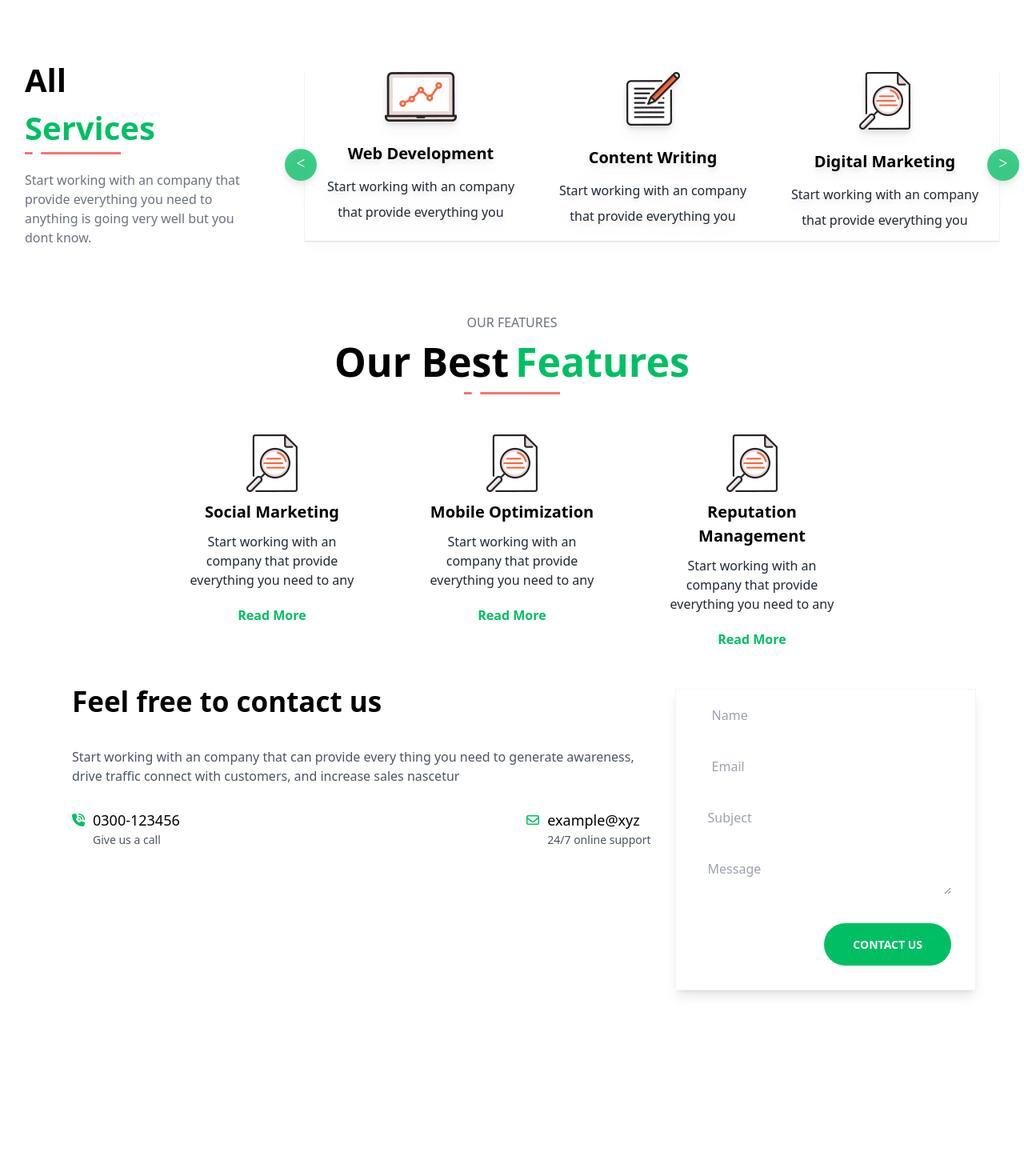
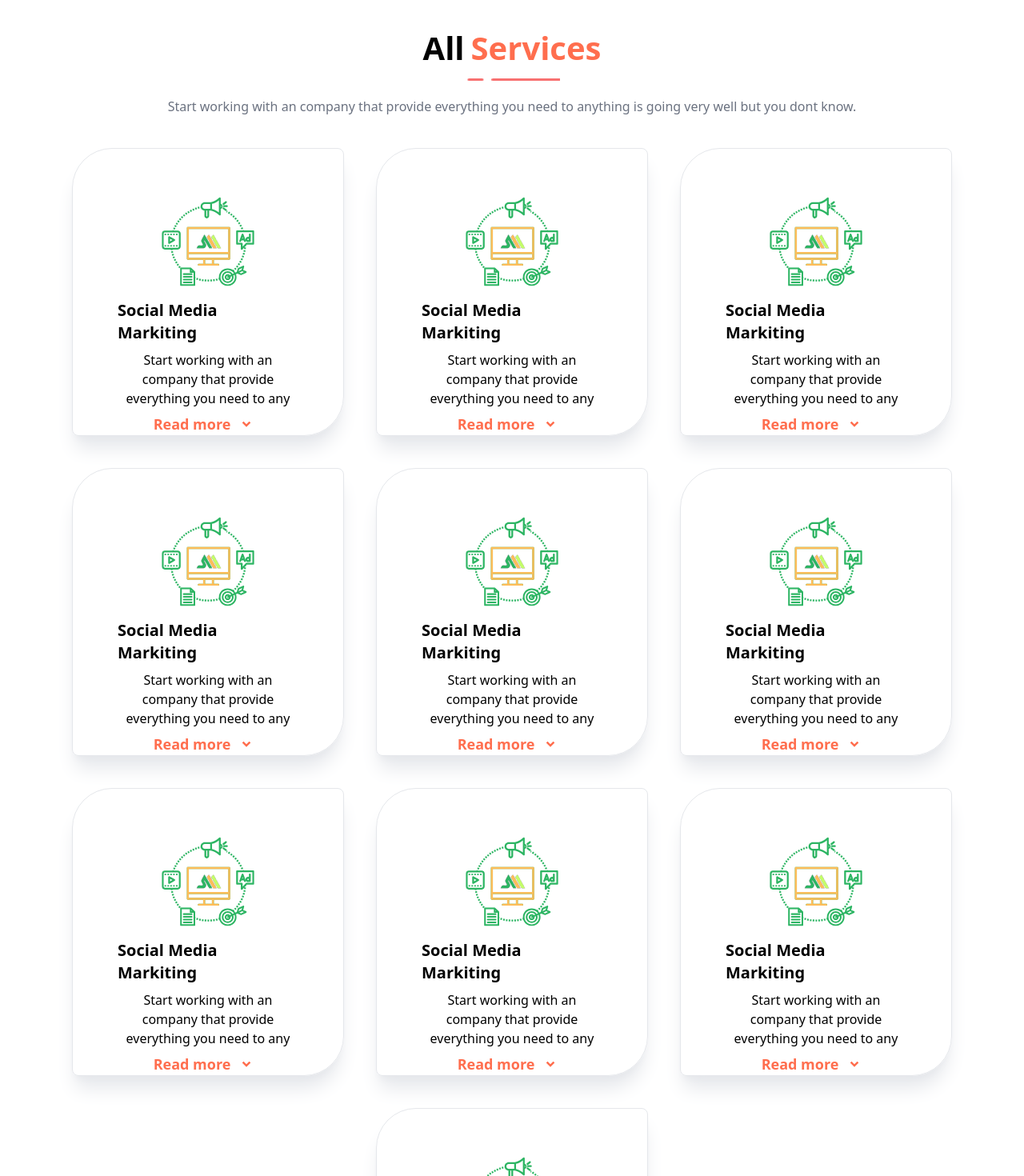
Before and after one commit to mhmAdmin1122/startupMAXIM, a Next.js app: page /Components/S/ServicesPage in a window 1280 px wide. Shown: the top 1470 px of the page at 80% size. Before the commit the page ends 1268 px from the top, so only its background shows below. Built offline with nearby package versions, Linux system fonts and the light colour scheme.

Commit message:
Services page ready to view for all devices without herobanner

```diff
--- /dev/null
+++ b/pages/Components/F/FeatureCard.tsx
@@ -0,0 +1,25 @@
+import React from "react";
+import Image from "next/image";
+import Link from "next/link";
+
+const FeatureCard = ({
+  FeatureName,
+  FeatureDiscription,
+  FeaturePic,
+  BtnUrl,
+}: any) => {
+  return (
+    <div className="w-[320px] rounded-tl-[65px] rounded-br-[65px] rounded-[12px] px-[25px] flex flex-col align-middle items-center bg-[#fff] py-[20px]">
+      <div>
+        <Image src={FeaturePic} alt="service" className="mx-auto" />
+      </div>
+      <h3 className="text-[20px] font-semibold py-[10px] cursor-context-menu">{FeatureName}</h3>
+      <p className="text-gray-800">{FeatureDiscription}</p>
+      <Link href={`${BtnUrl}`} className="my-[20px] font-bold text-[#ff6e4e]">
+        Read More
+      </Link>
+    </div>
+  );
+};
+
+export default FeatureCard;
--- a/pages/Components/S/ServicesPage.tsx
+++ b/pages/Components/S/ServicesPage.tsx
@@ -5,229 +5,134 @@ import Slider from "react-slick";
 import Service1 from "@/public/img/service1.png";
 import Service2 from "@/public/img/service2.png";
 import Service3 from "@/public/img/service3.png";
-import Link from "next/link";
 import Marque from "../M/Marque";
+import FeatureCard from "../F/FeatureCard";
+import ServicesSliderCard from "./ServicesSliderCard";
+import card1 from "@/public/img/card1.svg";
 
 const ServicesPage = () => {
-  function SampleNextArrow(props:any) {
-    const { className, style, onClick } = props;
-    return (
-      <div
-        className={className}
-        style={{ ...style, display: "block", background: "red" }}
-        onClick={onClick}
-      />
-    );
-  }
-
-  function SamplePrevArrow(props:any) {
-    const { className, style, onClick } = props;
-    return (
-      <div
-        className={className}
-        style={{ ...style, display: "block", background: "green" }}
-        onClick={onClick}
-      />
-    );
-  }
-  const settings = {
-    infinite: true,
-    slidesToShow: 3,
-    slidesToScroll: 1,
-    autoplay: true,
-    autoplaySpeed: 5000,
-    responsive: [
-      {
-        breakpoint: 1024,
-        settings: {
-          slidesToShow: 3,
-          slidesToScroll: 3,
-          infinite: true,
-        },
-      },
-      {
-        breakpoint: 600,
-        settings: {
-          slidesToShow: 2,
-          slidesToScroll: 2,
-          initialSlide: 2,
-        },
-      },
-      {
-        breakpoint: 480,
-        settings: {
-          slidesToShow: 1,
-          slidesToScroll: 1,
-        },
-      },
-    ],
-  };
   return (
-    <main>
-      <section className="flex flex-wrap my-[70px] justify-center px-[20px] gap-[40px]">
-        <div className="w-[25%] max-[916px]:w-full">
-          <h1 className="text-[40px] font-extrabold ">All</h1>
-          <h1 className="text-[40px] font-extrabold text-[var(--background-color)]">
-            Services
-          </h1>
-          <div className="services-loader">
+    <section>
+      {/* slider-section-services page */}
+      <div className="grid py-[30px] justify-center px-[20px] gap-[40px]">
+        <div className="w-full">
+          <div className="flex flex-col items-center gap-2 w-full justify-center">
+            <div className="flex items-center gap-2 w-full justify-center">
+              <h2 className="text-[40px] font-extrabold ">All</h2>
+              <h3 className="text-[40px] font-extrabold text-[#ff6e4e]">
+                Services
+              </h3>
+            </div>
             <Marque />
           </div>
-          <p className="text-gray-500 pr-[30px] mt-[20px]">
+
+          <p className="text-gray-500 text-wrap pt-[20px] text-center">
             Start working with an company that provide everything you need to
             anything is going very well but you dont know.
           </p>
         </div>
-        <div className="w-[70%] my-[20px] shadow-sm shadow-gray-300 drop-shadow-lg">
-          <Slider {...settings}>
-            <div className="w-[50%] px-[10px] text-center flex flex-col align-middle items-center">
-              <div>
-                <Image src={Service1} alt="service" className="mx-auto" />
-              </div>
-              <h1 className="text-[20px] font-semibold pt-[25px]">
-                SEO & Analytics
-              </h1>
-              <p className="text-gray-800 px-[7px] leading-[32px] py-[10px]">
-                Start working with an company that provide everything you
-              </p>
-            </div>
-            <div className="w-[50%] px-[5px] text-center flex flex-col align-middle items-center">
-              <div>
-                <Image src={Service3} alt="service" className="mx-auto" />
-              </div>
-              <h1 className="text-[20px] font-semibold pt-[25px]">
-                Web Development
-              </h1>
-              <p className="text-gray-800 px-[7px] leading-[32px] py-[10px]">
-                Start working with an company that provide everything you
-              </p>
-            </div>
-            <div className="w-[50%] px-[5px] text-center flex flex-col align-middle items-center">
-              <div>
-                <Image src={Service2} alt="service" className="mx-auto" />
-              </div>
-              <h1 className="text-[20px] font-semibold pt-[25px]">
-                Content Writing
-              </h1>
-              <p className="text-gray-800 px-[7px] leading-[32px] py-[10px]">
-                Start working with an company that provide everything you
-              </p>
-            </div>
-            <div className="w-[50%] px-[5px] text-center flex flex-col align-middle items-center">
-              <div>
-                <Image src={Service1} alt="service" className="mx-auto" />
-              </div>
-              <h1 className="text-[20px] font-semibold pt-[25px]">
-                Digital Marketing
-              </h1>
-              <p className="text-gray-800 px-[7px] leading-[32px] py-[10px]">
-                Start working with an company that provide everything you
-              </p>
-            </div>
-          </Slider>
+
+        <div className="w-full flex flex-wrap justify-center items-center gap-10">
+          <ServicesSliderCard
+            cardPic={card1}
+            cardTitle="Social Media Markiting"
+            cardDescription="Start working with an company that provide everything you need to any"
+            btnUrl="/Services"
+          />
+          <ServicesSliderCard
+            cardPic={card1}
+            cardTitle="Social Media Markiting"
+            cardDescription="Start working with an company that provide everything you need to any"
+            btnUrl="/Services"
+          />
+          <ServicesSliderCard
+            cardPic={card1}
+            cardTitle="Social Media Markiting"
+            cardDescription="Start working with an company that provide everything you need to any"
+            btnUrl="/Services"
+          />
+          <ServicesSliderCard
+            cardPic={card1}
+            cardTitle="Social Media Markiting"
+            cardDescription="Start working with an company that provide everything you need to any"
+            btnUrl="/Services"
+          />
+          <ServicesSliderCard
+            cardPic={card1}
+            cardTitle="Social Media Markiting"
+            cardDescription="Start working with an company that provide everything you need to any"
+            btnUrl="/Services"
+          />
+          <ServicesSliderCard
+            cardPic={card1}
+            cardTitle="Social Media Markiting"
+            cardDescription="Start working with an company that provide everything you need to any"
+            btnUrl="/Services"
+          />
+          <ServicesSliderCard
+            cardPic={card1}
+            cardTitle="Social Media Markiting"
+            cardDescription="Start working with an company that provide everything you need to any"
+            btnUrl="/Services"
+          />
+          <ServicesSliderCard
+            cardPic={card1}
+            cardTitle="Social Media Markiting"
+            cardDescription="Start working with an company that provide everything you need to any"
+            btnUrl="/Services"
+          />
+          <ServicesSliderCard
+            cardPic={card1}
+            cardTitle="Social Media Markiting"
+            cardDescription="Start working with an company that provide everything you need to any"
+            btnUrl="/Services"
+          />
+          <ServicesSliderCard
+            cardPic={card1}
+            cardTitle="Social Media Markiting"
+            cardDescription="Start working with an company that provide everything you need to any"
+            btnUrl="/Services"
+          />
         </div>
-      </section>
-      <section>
+      </div>
+
+      {/* Our_Best_Features */}
+      <div className="pb-[90px] pt-[30px] bg-gradient-to-t from-[#00bf63] to-[#c4ff69]">
         <div className="text-center my-[50px]">
-          <p className="text-gray-500">OUR FEATURES</p>
+          <p className="text-[#ff6e4e]">OUR FEATURES</p>
           <div className="flex justify-center flex-wrap items-center gap-[8px] font-black text-[30px]">
             <h1 className=" text-[50px]">Our Best </h1>
-            <h1 className="text-[var(--background-color)] text-[50px]">
-              Features
-            </h1>
+            <h1 className="text-[#ff6e4e] text-[50px]">Features</h1>
           </div>
           <div className="loader">
             <Marque />
           </div>
         </div>
-        <div className="flex flex-wrap gap-[50px] justify-center">
-          <div className="w-[250px] px-[10px] text-center flex flex-col align-middle items-center">
-            <div>
-              <Image src={Service1} alt="service" className="mx-auto" />
-            </div>
-            <h1 className="text-[20px] font-semibold py-[10px]">
-              Social Marketing
-            </h1>
-            <p className="text-gray-800">
-              Start working with an company that provide everything you need to
-              any
-            </p>
-            <button className="my-[20px] font-bold text-[var(--background-color)]">
-              Read More
-            </button>
-          </div>
-          <div className="w-[250px] px-[10px] text-center flex flex-col align-middle items-center">
-            <div>
-              <Image src={Service1} alt="service" className="mx-auto" />
-            </div>
-            <h1 className="text-[20px] font-semibold py-[10px]">
-              Mobile Optimization
-            </h1>
-            <p className="text-gray-800">
-              Start working with an company that provide everything you need to
-              any
-            </p>
-            <button className="my-[20px] font-bold text-[var(--background-color)]">
-              Read More
-            </button>
-          </div>
-          <div className="w-[250px] px-[10px] text-center flex flex-col align-middle items-center">
-            <div>
-              <Image src={Service1} alt="service" className="mx-auto" />
-            </div>
-            <h1 className="text-[20px] font-semibold py-[10px]">
-              Reputation Management
-            </h1>
-            <p className="text-gray-800">
-              Start working with an company that provide everything you need to
-              any
-            </p>
-            <button className="my-[20px] font-bold text-[var(--background-color)]">
-              Read More
-            </button>
-          </div>
+
+        <div className="flex flex-wrap gap-10 justify-center items-center">
+          <FeatureCard
+            FeatureName="Social Marketing"
+            FeatureDiscription="Start working with an company that provide everything you need to any"
+            FeaturePic={Service1}
+            BtnUrl="/Services"
+          />
+
+          <FeatureCard
+            FeatureName="Copy Writing"
+            FeatureDiscription="Start working with an company that provide everything you need to any"
+            FeaturePic={Service2}
+            BtnUrl="/Services"
+          />
+
+          <FeatureCard
+            FeatureName="Web Development"
+            FeatureDiscription="Start working with an company that provide everything you need to any"
+            FeaturePic={Service3}
+            BtnUrl="/Services"
+          />
         </div>
-      </section>
-      <section className="flex max-[650px]:flex-wrap max-[400px]:px-[0px] px-[60px] my-[20px]">
-        <div className="px-[30px]">
-          <h1 className="text-[35px] font-bold">Feel free to contact us</h1>
-          <p className="my-[30px] text-gray-600 pr-[10px]">
-            Start working with an company that can provide every thing you need
-            to generate awareness, drive traffic connect with customers, and
-            increase sales nascetur
-          </p>
-          <div className="flex flex-wrap gap-[15px] justify-between">
-            <div className="flex gap-[10px]">
-              <FaPhoneVolume className="mt-[5px] text-[16px] text-[var(--background-color)]" />
-              <div>
-                <h1 className="text-[18px]">0300-123456</h1>
-                <p className="text-gray-600 text-[14px]">Give us a call</p>
-              </div>
-            </div>
-            <div className="flex gap-[10px]">
-              <FaRegEnvelope className="mt-[5px] text-[16px] text-[var(--background-color)]" />
-              <div>
-                <h1 className="text-[18px]">example@xyz</h1>
-                <p className="text-gray-600 text-[14px]">24/7 online support</p>
-              </div>
-            </div>
-          </div>
-        </div>
-        <form action="post" className="px-[30px] my-[10px] shadow-lg border-[1px] border-solid border-gray-100">
-          <div className="gap grid-cols-2 xl:grid-cols-1 gap-[20px] w-full">
-            <input type="text" placeholder="Name" className="px-[15px] py-[20px] outline-none" />
-            <input type="email" placeholder="Email" className="px-[15px] py-[20px] outline-none" />
-          </div>
-          <input type="text" placeholder="Subject" className="px-[10px] py-[20px] outline-none w-full" />
-          <div>
-            <textarea name="" id="" rows={1} placeholder="Message" className="px-[10px] py-[20px] outline-none w-full"></textarea>
-          </div>
-          <div className="text-right">
-          <button className="bg-[var(--background-color)] text-white px-[36px] py-[16px] rounded-full font-bold text-[14px] my-[30px]">CONTACT US</button>
-          </div>
-        </form>
-      </section>
-    </main>
+      </div>
+    </section>
   );
 };
 
--- a/pages/Services/index.tsx
+++ b/pages/Services/index.tsx
@@ -7,7 +7,7 @@ const OurServices = () => {
   return (
     <div>
       <Head>
-        <title>Services</title>
+        <title>Services - StartupMAXIM</title>
       </Head>
       <Layout>
         <ServicesPage />
```
